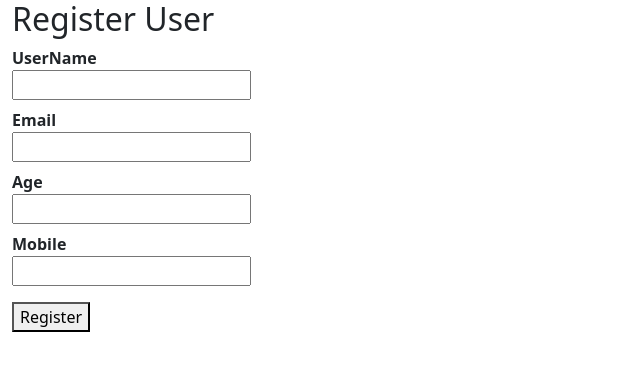
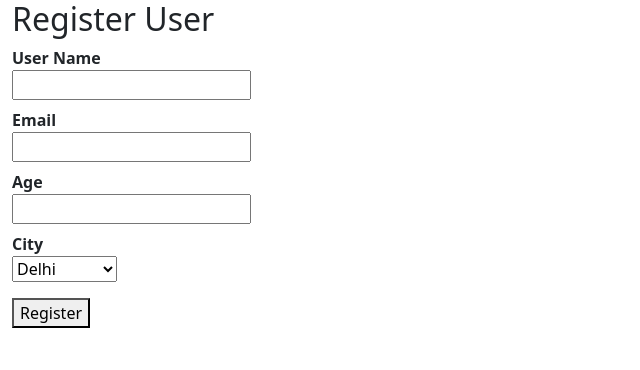
Before and after one commit to mukesh8945/shopper-template, a React (Create React App) app: page / in a window 1280 px wide. Shown: the top 370 px of the page, without its empty margins (0-640 px from the left). Built offline with nearby package versions, Linux system fonts and the light colour scheme.

Commit message:
new page

```diff
--- /dev/null
+++ b/src/components/YupvalidationComponent.js
@@ -0,0 +1,57 @@
+import { useFormik, Formik, Field, ErrorMessage, Form } from "formik";
+import * as yup from 'yup';
+export default function YupvalidationComponent() {
+    return (
+        <div className="container-fluid">
+            <h2>Register User</h2>
+            <Formik initialValues={
+                {
+                    UserName: '',
+                    Email: '',
+                    Age: '',
+                    City: ''
+                }
+            }
+                validationSchema={
+                    yup.object({
+                        UserName: yup.string().min(4, 'Name to short').max(10, 'Name to Long').required('Name Required'),
+                        Email: yup.string().email('invalid email').required('Email required'),
+                        Age: yup.number().required('Age Required').typeError('Age must be number'),
+                        City: yup.string()
+                    })
+                }
+                onSubmit={
+                    values => {
+                        alert(JSON.stringify(values, null, 2));
+                    }
+                }
+            >
+
+                <Form>
+                    {
+                        <div>
+                            <dl>
+                                <dt>User Name</dt>
+                                <dd><Field name="UserName" type="text" /></dd>
+                                <dt>Email</dt>
+                                <dd><Field name="Email" type="text"></Field></dd>
+                                <dt>Age</dt>
+                                <dd><Field name="Age" type="text"></Field></dd>
+                                <dt>City</dt>
+                                <dd>
+                                    <Field as="select" name="city">
+                                        <option>Delhi</option>
+                                        <option>Hyderabad</option>
+                                    </Field>
+                                </dd>
+                            </dl>
+                            <button>Register</button>
+                        </div>
+                    }
+                </Form>
+            </Formik>
+
+
+        </div >
+    );
+}
--- a/src/index.js
+++ b/src/index.js
@@ -7,10 +7,11 @@ import reportWebVitals from './reportWebVitals';
 import FormikDemo from './components/FormikDemo';
 import FormikValidations from './components/FormikValidations';
 import YupValidation from './components/YupValidation';
+import YupvalidationComponent from './components/YupvalidationComponent';
 const root = ReactDOM.createRoot(document.getElementById('root'));
 root.render(
   <React.StrictMode>
-    <FormikValidations />
+    <YupvalidationComponent />
   </React.StrictMode>
 );
 
```
